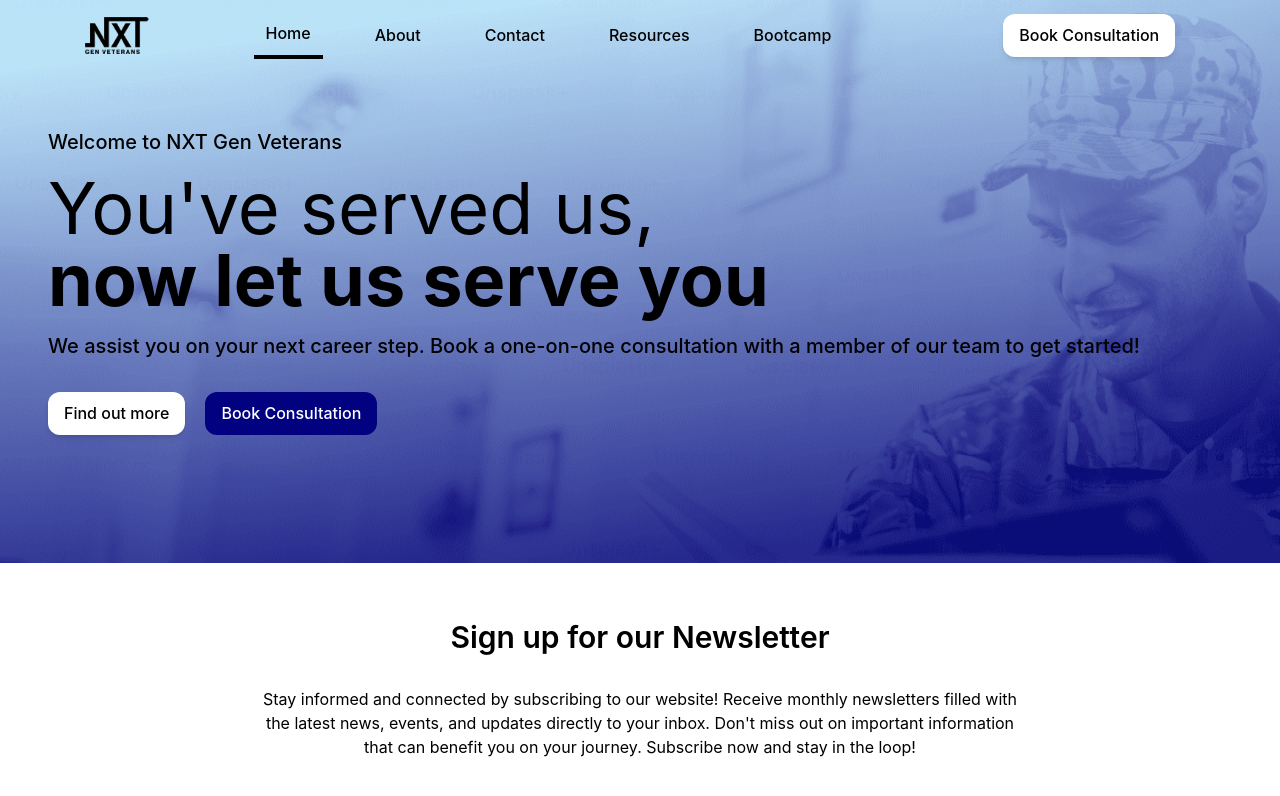
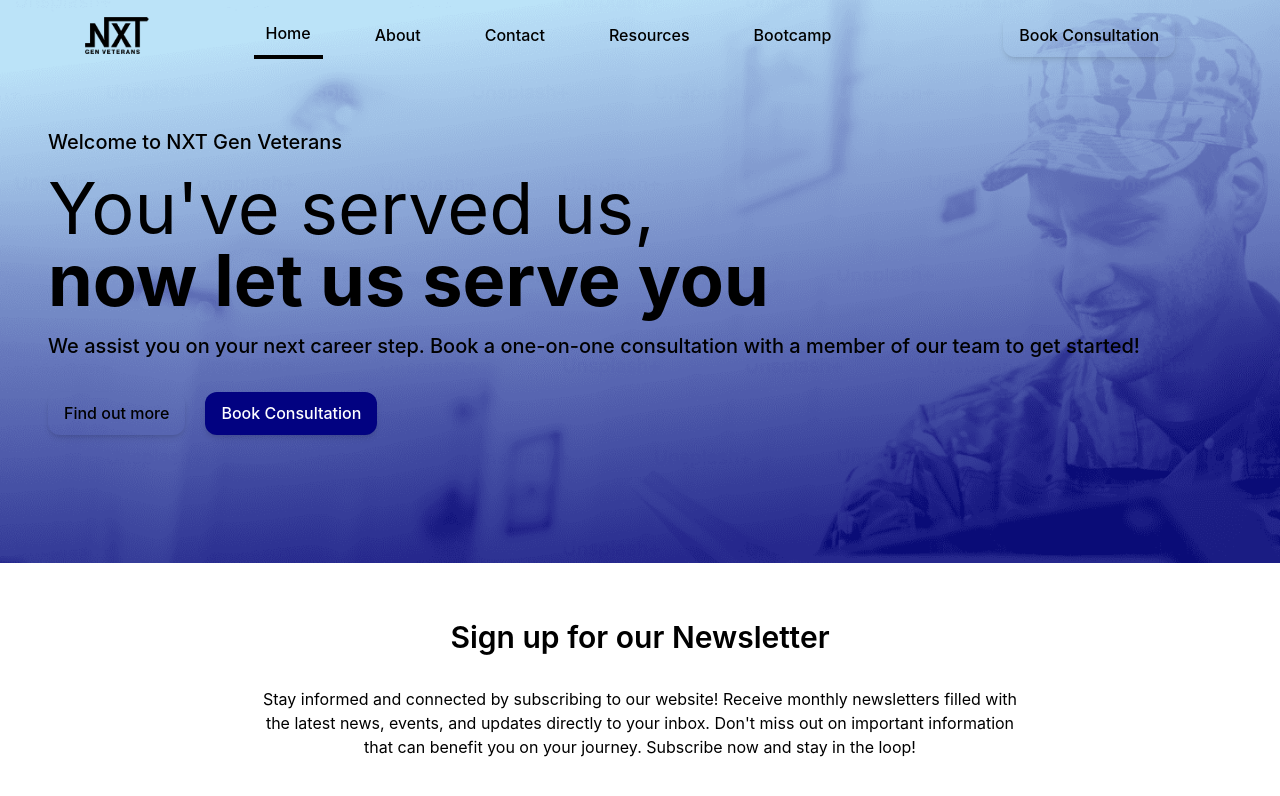
Before and after one commit to NXT-Gen-Veterans/nxtgenveterans-site, a React (Vite) app: page / in a window 1280 px wide. Shown: the top 796 px of the page. Built offline with nearby package versions, Linux system fonts and the light colour scheme.

Commit message:
Refactor to make a reusable Button component
- Make Button component
- Add tailwind component classes for button style
- Refactor BookConsultation component to use Button component
- Replace button HTML elements with Button components in HeroSection

```diff
--- a/src/components/BookConsultation/BookConsultation.tsx
+++ b/src/components/BookConsultation/BookConsultation.tsx
@@ -1,11 +1,12 @@
 import { useRef, useState } from "react";
 import { InlineWidget } from "react-calendly";
+import Button from "components/Button/Button";
 
 type BookConsultationProps = {
     handleToggleOpen?: ()=>void;
     isNav?: boolean;
     isNavOpen?: boolean;
-    style?: string[];
+    style?: string;
 }
 
 function BookConsultation(props: BookConsultationProps) {
@@ -45,10 +46,12 @@
 
             </dialog>
 
-            <button
-                className={`px-4 py-2 body-btn rounded-xl w-fit ${props.style || "bg-white text-black shadow-md"} ${props.isNav && ((props.isNavOpen && !isDialogOpen) ? "opacity-100 w-fit h-fit pointer-events-auto" : (!props.isNavOpen && !isDialogOpen) ? "hidden lg:block" : "opacity-0 w-0 h-0 pointer-events-none")}`}
+            <div
+                className={`${props.isNav && ((props.isNavOpen && !isDialogOpen) ? "opacity-100 w-fit h-fit pointer-events-auto" : (!props.isNavOpen && !isDialogOpen) ? "hidden lg:block" : "opacity-0 w-0 h-0 pointer-events-none")}`}
                 onClick={openConsultationModal}
-            >Book Consultation</button>
+            >
+                <Button style={props.style || undefined}>Book Consultation</Button>
+            </div>
         </>
     )
 }
--- /dev/null
+++ b/src/components/Button/Button.tsx
@@ -0,0 +1,23 @@
+import { ReactNode } from "react";
+import { Link } from "react-router-dom";
+
+type ButtonProps = {
+    children: ReactNode;
+    style?: string;
+    supplement?: string;
+    link?: string;
+}
+
+function Button(props: ButtonProps) {
+  return props.link ? (
+    <Link to={props.link} className={`px-4 py-2 body-btn rounded-xl w-fit shadow-md ${props.supplement || ""}${props.style || "bg-btn-light"}`}>
+        {props.children}
+    </Link>
+  ) : (
+    <button className={`px-4 py-2 body-btn rounded-xl w-fit shadow-md ${props.supplement || ""}${props.style || "bg-btn-light"}`}>
+        {props.children}
+    </button>
+  )
+}
+
+export default Button
--- a/src/input.css
+++ b/src/input.css
@@ -95,4 +95,10 @@
     .link-sm {
         @apply font-medium text-xs;
     }
+    .bg-btn-light {
+        @apply bg-white hover:bg-light-hover text-black
+    }
+    .bg-btn-dark {
+        @apply bg-ngv-blue hover:bg-ngv-hover text-white
+    }
 }
--- a/src/pages/Home/components/HeroSection.tsx
+++ b/src/pages/Home/components/HeroSection.tsx
@@ -1,5 +1,5 @@
-import BookConsultation from "@/components/BookConsultation/BookConsultation";
-import { Link } from "react-router-dom";
+import BookConsultation from "components/BookConsultation/BookConsultation";
+import Button from "components/Button/Button";
 
 function HeroSection() {
   return (
@@ -7,15 +7,14 @@
         <div className="flex flex-col gap-4">
           <p className="sub-heading">Welcome to NXT Gen Veterans</p>
           <h2 className="!large-text">
-          {/* <h2 className="text-3xl lg:text-6xl flex flex-col"> */}
               <span className="font-normal">You've served us,</span><br />
               <span>now let us serve you</span>
           </h2>
           <p className="body-btn font-bold lg:sub-heading">We assist you on your next career step. Book a one-on-one consultation with a  member of our team to get started!</p>
         </div>
         <div className="flex flex-col md:flex-row gap-5">
-            <Link to="/about" className="text-black bg-white rounded-xl shadow-md px-4 py-2 body-btn w-fit">Find out more</Link>
-            <BookConsultation style={["bg-ngv-blue text-white"]} />
+            <Button link="/about">Find out more</Button>
+            <BookConsultation style={"bg-ngv-blue hover:bg-ngv-hover text-white"} />
         </div>
     </div>
   )
--- a/tailwind.config.ts
+++ b/tailwind.config.ts
@@ -12,7 +12,10 @@
         inter: ["Inter", "sans-serif"]
       },
       colors: {
-        "ngv-blue": "#020281"
+        "grad-blue": "#B5E3FF",
+        "light-hover": "#B0D4FF",
+        "ngv-blue": "#020281",
+        "ngv-hover": "#0202CC"
       }
     },
   },
```
